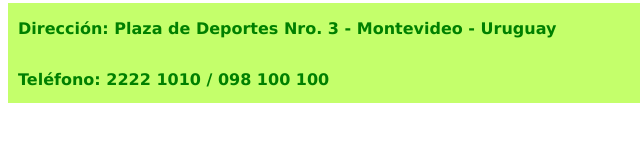
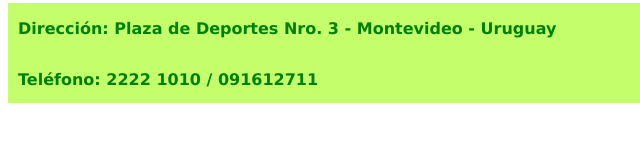
Before and after one commit to hcamilo/PreEntrega2_Pacheco, a plain HTML site: page Index.html in a window 1280 px wide. Shown: the part 624-766 px from the top of the page, 0-640 px from the left. Drawn offline with Linux system fonts and the light colour scheme; a web font is replaced by a local one.

Commit message:
prueba primer cambio commit y push

```diff
--- a/Index.html
+++ b/Index.html
@@ -62,7 +62,7 @@
 
     <footer>
         <p>Dirección: Plaza de Deportes Nro. 3 - Montevideo - Uruguay</p>
-        <p>Teléfono: 2222 1010 / 098 100 100</p>
+        <p>Teléfono: 2222 1010 / 091612711</p>
     </footer>
 
 </body>
```
